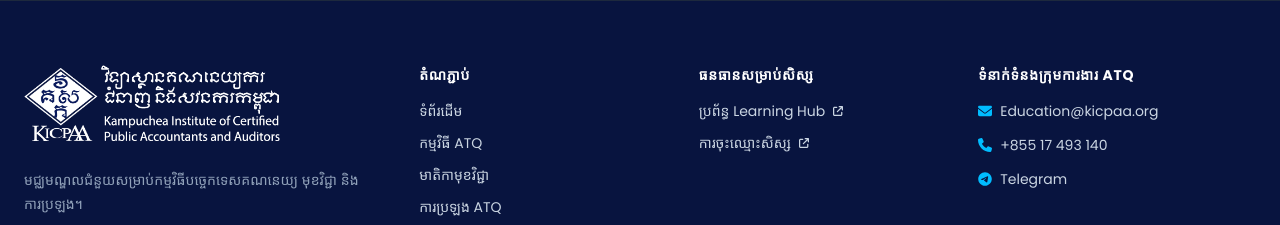
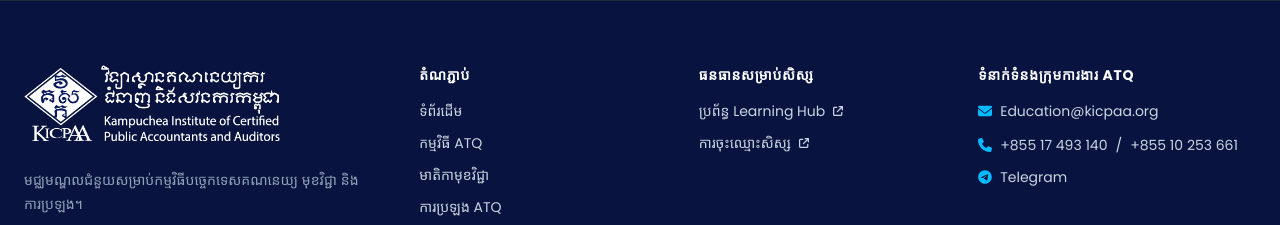
Before and after one commit to vongsovannreach681-crypto/KICPAA-HelpCenter, a React (Vite) app: page /admin/betaBot in a window 1280 px wide. Shown: the top 225 px of the page. Built offline with nearby package versions, Linux system fonts and the light colour scheme; a web font is replaced by a local one.

Commit message:
update tranlate

```diff
--- a/src/components/contents/ExamSdech.jsx
+++ b/src/components/contents/ExamSdech.jsx
@@ -33,9 +33,14 @@ const getToday = () => {
   return today;
 };
 
-// Start with the first month that still has an upcoming exam.
+// Prefer the current calendar month, even if its next exam date is later.
 const getDefaultExamMonth = () => {
   const today = getToday();
+  const currentMonth = MONTHS[today.getMonth()];
+  if (availableMonths.includes(currentMonth)) {
+    return currentMonth;
+  }
+
   const upcomingMonth = availableMonths.find((month) =>
     examSessionsByMonth[month].some((session) =>
       session.dates.some((date) => parseExamDate(date) >= today),
--- a/src/components/contents/InternshipOpportunities.jsx
+++ b/src/components/contents/InternshipOpportunities.jsx
@@ -315,7 +315,7 @@ const InternshipOpportunities = () => {
           {isKhmer ? "ឱកាសកម្មសិក្សា" : "Internship Opportunities"}
         </h3>
         <p className="text-slate-600 dark:text-slate-300 sm:text-lg sm:leading-9 pt-5">
-          {isKhmer ? "នៅក្នុងកម្មវិធីសិក្សា ATQ សិស្សត្រូវតែប្រឡងជាប់គ្រប់មុខវិជ្ជា និងមានបទពិសោធន៍ជាក់ស្តែងអប្បបរមា ដើម្បីទទួលបានវិញ្ញាបនបត្រ ATQ។" : "In the ATQ program curriculum, students must pass all subjects and have minimum experience to get the ATQ certificate."}
+          {isKhmer ? "នៅក្នុងកម្មវិធីសិក្សា ATQ សិស្សត្រូវតែប្រឡងជាប់គ្រប់មុខវិជ្ជា និងមានបទពិសោធជាក់ស្តែងអប្បបរមា ដើម្បីទទួលបានវិញ្ញាបនបត្រ ATQ។" : "In the ATQ program curriculum, students must pass all subjects and have minimum experience to get the ATQ certificate."}
         </p>
       </div>
 
--- a/src/components/footer/Footer.jsx
+++ b/src/components/footer/Footer.jsx
@@ -125,16 +125,25 @@ const Footer = () => {
                 </a>
               </li>
               <li>
-                <a
+                <div className="flex items-center gap-2">
+                <FaPhone
+                  className="shrink-0 text-sky-400"
+                  aria-hidden="true"
+                />
+                   <a
                   className="inline-flex items-center gap-2 transition-colors hover:text-sky-300"
                   href="tel:+85517493140"
                 >
-                  <FaPhone
-                    className="shrink-0 text-sky-400"
-                    aria-hidden="true"
-                  />
                   +855 17 493 140
                 </a>
+                <span>/</span>
+                 <a
+                  className="inline-flex items-center gap-2 transition-colors hover:text-sky-300"
+                  href="tel:+85510253661"
+                >
+                  +855 10 253 661
+                </a>
+                </div>
               </li>
               <li>
                 <a
--- a/src/data/translations.js
+++ b/src/data/translations.js
@@ -285,7 +285,7 @@ export const translations = {
       helpTopics: "ទទួលបានជំនួយលើប្រធានបទសំខាន់ៗ",
       atqProgramTitle: "កម្មវិធី ATQ",
       atqProgramDesc:
-        "ស្វែងយល់បន្ថែមអំពីកម្មវិធី​បច្ចេកទេស​គណនេយ្យ រចនាសម្ព័ន្ធ និងលក្ខខណ្ឌតម្រូវក្នុងការសិក្សា។",
+        "ស្វែងយល់បន្ថែមអំពីកម្មវិធីសិក្សាបច្ចេកទេសគណនេយ្យ រចនាសម្ព័ន្ធ និងលក្ខខណ្ឌតម្រូវក្នុងការសិក្សា។",
       atqExamTitle: "ការប្រឡង ATQ",
       atqExamDesc:
         "ស្វែងរកព័ត៌មានអំពីការប្រឡង ATQ រួមមានទម្រង់នៃការប្រឡង រយៈពេលប្រឡង និងធនធានត្រៀមប្រឡង។",
@@ -345,7 +345,7 @@ export const translations = {
     studyMethods: {
       selfStudy: "ស្វ័យសិក្សា (រៀនដោយខ្លួនឯង)",
       selfStudyDesc:
-        "សិស្សអាចស្វ័យសិក្សា និងចូលរួមប្រឡងបានភ្លាមៗ ហើយត្រូវបានចាត់ថ្នាក់ជា KICPAA សម្រាប់ស្ថាប័នបណ្តុះបណ្តាលរបស់ពួកគេ។ ការសិក្សាប្រភេទនេះនេះគឺសម្រាប់អ្នកដែលមានសញ្ញាបត្រ គុណវុឌ្ឍិ ឬបទពិសោធន៍ផ្នែកគណនេយ្យរួចហើយ។",
+        "សិស្សអាចស្វ័យសិក្សា និងចូលរួមប្រឡងបានភ្លាមៗ ហើយត្រូវបានចាត់ថ្នាក់ជា KICPAA សម្រាប់ស្ថាប័នបណ្តុះបណ្តាលរបស់ពួកគេ។ ការសិក្សាប្រភេទនេះគឺសម្រាប់អ្នកដែលមានសញ្ញាបត្រ គុណវុឌ្ឍិ ឬបទពិសោធផ្នែកគណនេយ្យរួចហើយ។",
       selfStudyNote: "មិនត្រូវបានណែនាំសម្រាប់សិស្សដែលទើបតែបញ្ចប់វិទ្យាល័យនោះទេ។",
       trainingOrg: "ស្ថាប័នបណ្តុះបណ្តាល",
       trainingOrgDesc:
@@ -442,7 +442,7 @@ export const translations = {
       book3: "ជ្រើសរើសមុខវិជ្ជា រួចជ្រើសរើសកាលបរិច្ឆេទប្រឡងដែលអ្នកចង់បានពីបញ្ជី។",
       book4: "ចុចពាក្យ Save ដើម្បីបញ្ជាក់ពីការកក់របស់អ្នក។",
       bookingDeadlineAlert:
-        "សូមប្រាកដថាអ្នកបានកក់កាលវិភាគប្រឡងរបស់អ្នកមុនកាលបរិច្ឆេទផុតកំណត់ចុះឈ្មោះស្តង់ដារ។",
+        "សូមប្រាកដថាអ្នកបានកក់កាលវិភាគប្រឡងរបស់អ្នកមុនកាលបរិច្ឆេទផុតកំណត់ចុះឈ្មោះស្តង់ដា។",
     },
 
     // Syllabus Page
```
